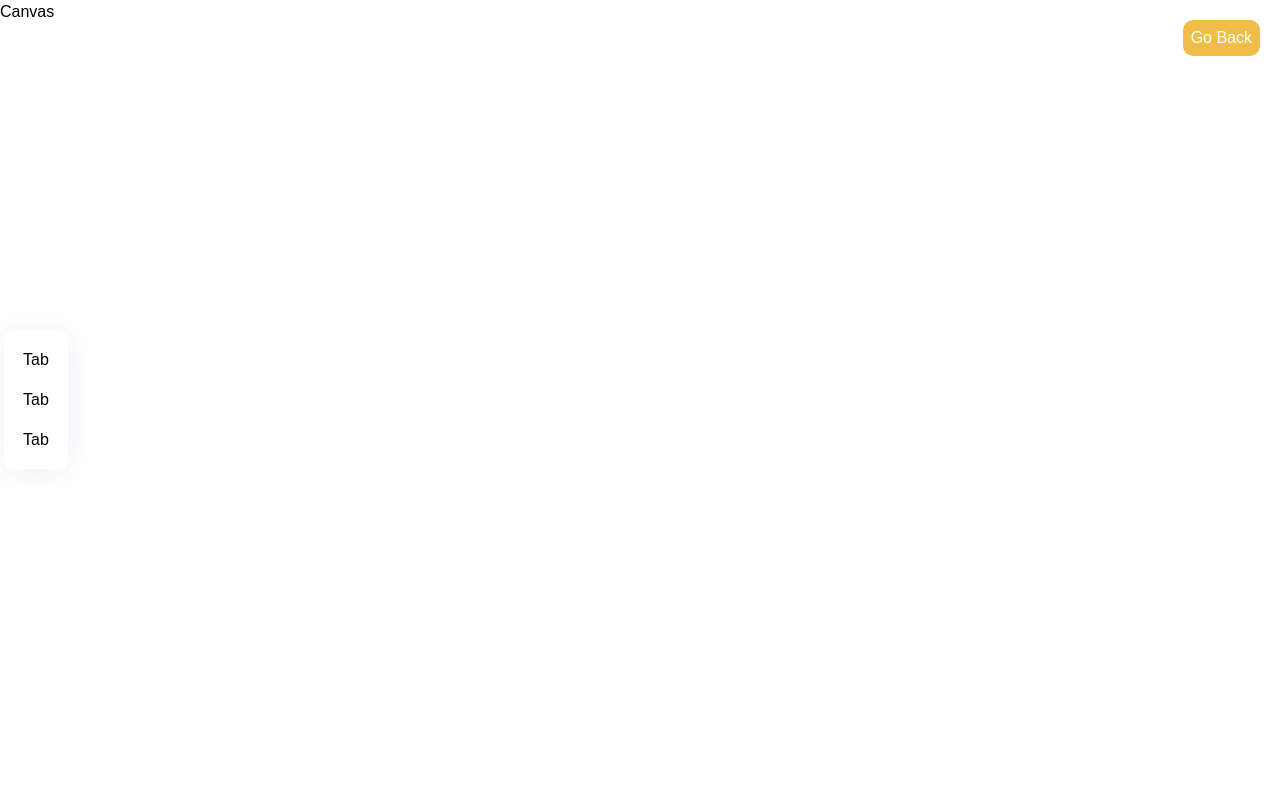
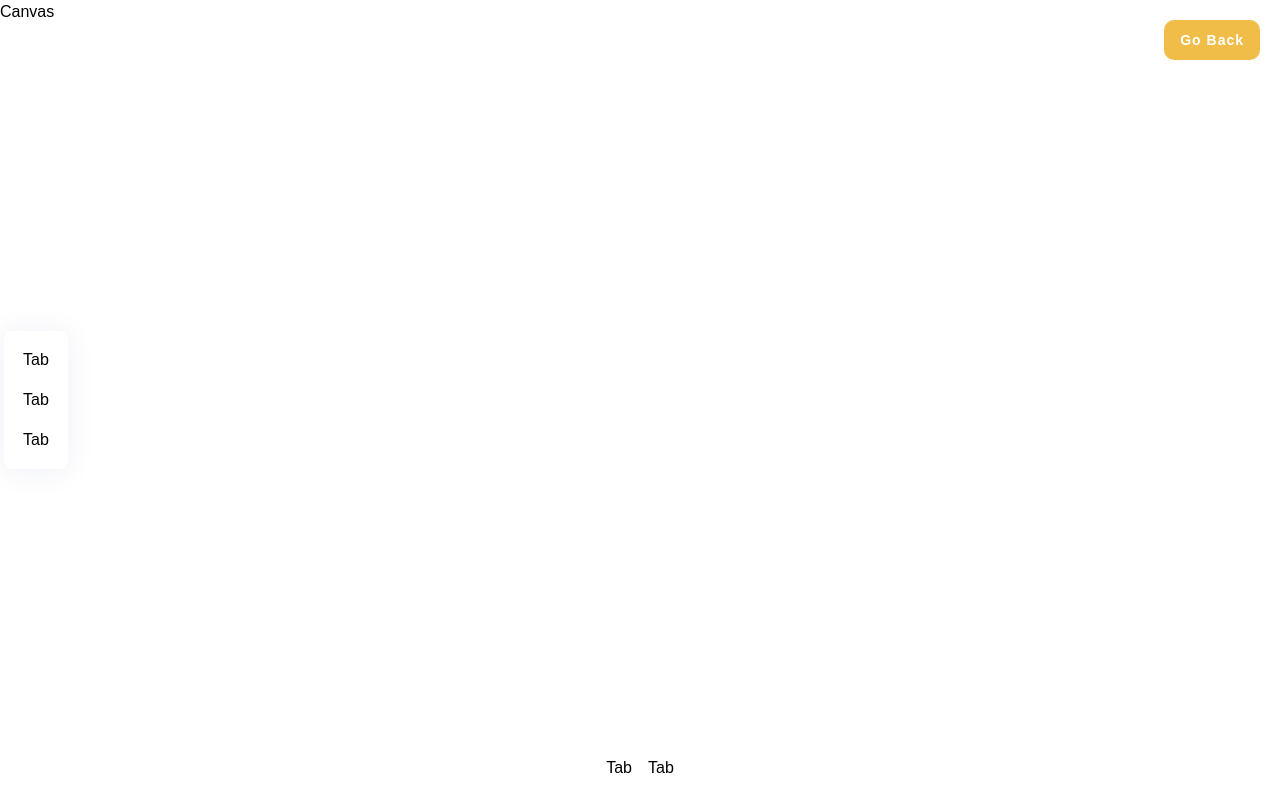
Before and after one commit to AbhayaShankar/Three-js, a React (Vite) app in the folder client/: page / in a window 1280 px wide. Both pictures are taken after a click on the button "Customize It". Built offline with nearby package versions, Linux system fonts and the light colour scheme; a web font is replaced by a local one.

Commit message:
canvas starting

```diff
--- a/client/src/pages/Customizer.jsx
+++ b/client/src/pages/Customizer.jsx
@@ -44,10 +44,25 @@ const Customizer = () => {
           >
             <CustomButton
               type="filled"
-              customStyles={""}
+              customStyles="w-fit px-4 py-2.5 font-bold text-sm tracking-[1px]"
               title="Go Back"
               handleClick={() => (state.intro = true)}
             />
+          </motion.div>
+
+          <motion.div
+            className="filtertabs-container"
+            {...slideAnimation("up")}
+          >
+            {FilterTabs.map((tab) => (
+              <Tab
+                key={tab.name}
+                tab={tab}
+                isFilterTab
+                isActiveTab=""
+                handleClick={() => {}}
+              />
+            ))}
           </motion.div>
         </>
       )}
--- a/client/src/pages/Home.jsx
+++ b/client/src/pages/Home.jsx
@@ -45,7 +45,7 @@ const Home = () => {
                 type="filled"
                 title="Customize It"
                 handleClick={() => (state.intro = false)}
-                customStyles="w-fit px-4 py-2.5 font-bold text-sm"
+                customStyles="w-fit px-4 py-2.5 font-bold text-sm tracking-[1px]"
               />
             </motion.div>
           </motion.div>
```
